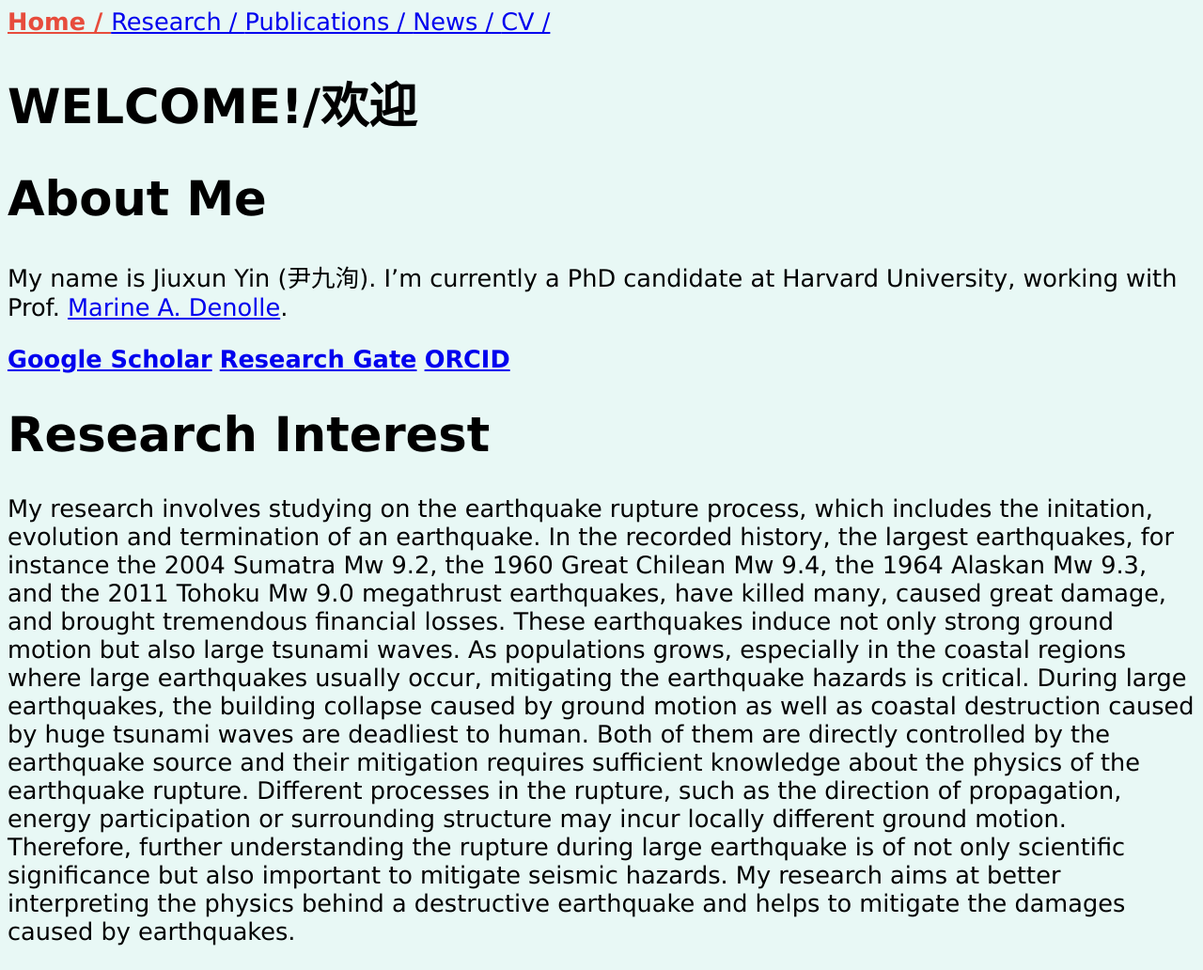
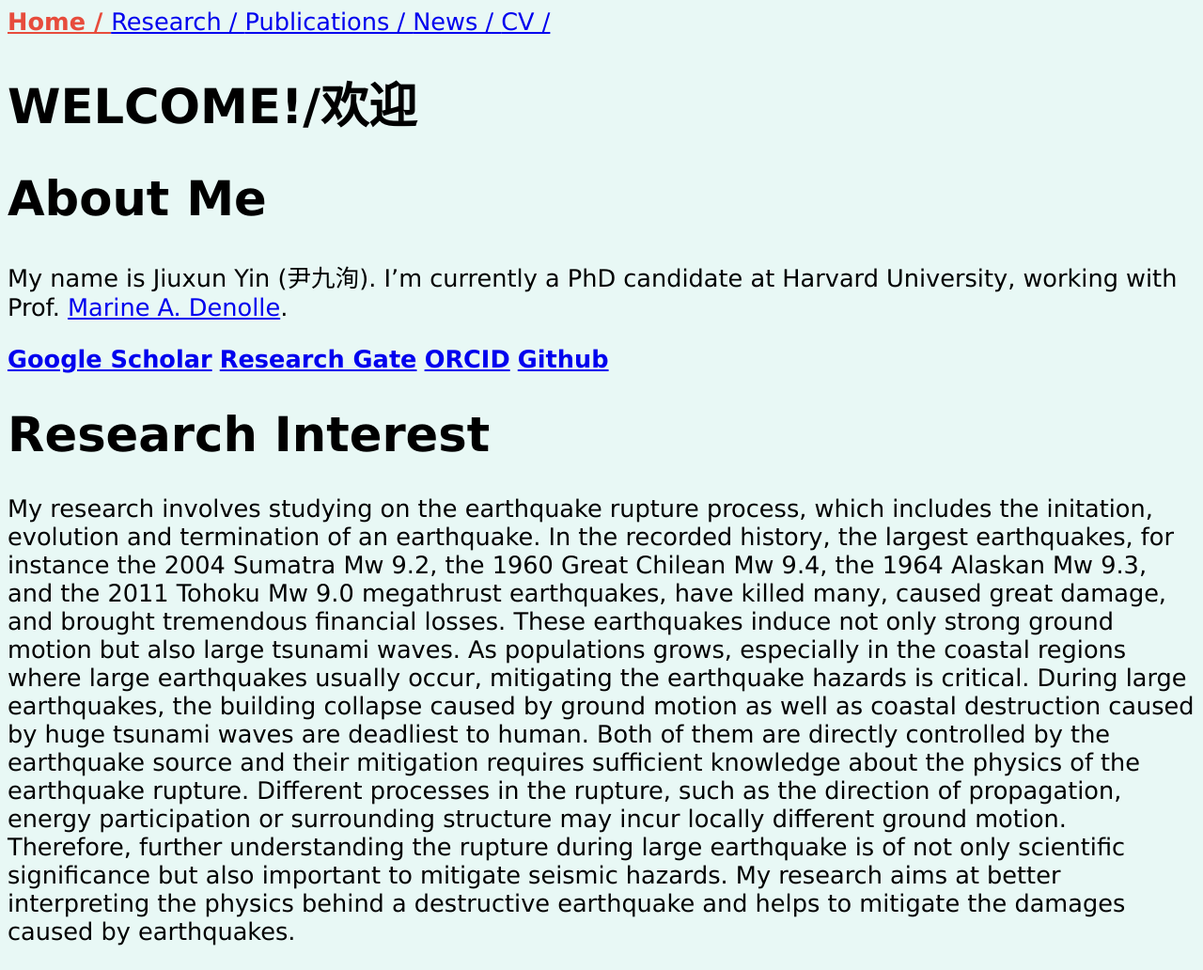
Before and after one commit to yinjiuxun/yinjiuxun.github.io, a Jekyll site: the page built from index.md, in a window 1280 px wide. Shown: the whole page at 94% size. Built offline with Jekyll 4.4.1, drawn with Linux system fonts in a browser that asks for light colours.

Commit message:
Update index.md

```diff
--- a/index.md
+++ b/index.md
@@ -14,7 +14,7 @@ My name is Jiuxun Yin (尹九洵). I'm currently a PhD candidate at Harvard Univ
 [**Google Scholar**](https://scholar.google.com/citations?user=MongEqQAAAAJ&hl=en&oi=sra)
 [**Research Gate**](https://www.researchgate.net/profile/Jiuxun_Yin)
 [**ORCID**](https://orcid.org/0000-0003-0641-5680)
-
+[**Github**](https://github.com/yinjiuxun)
 
 
 # Research Interest
```
